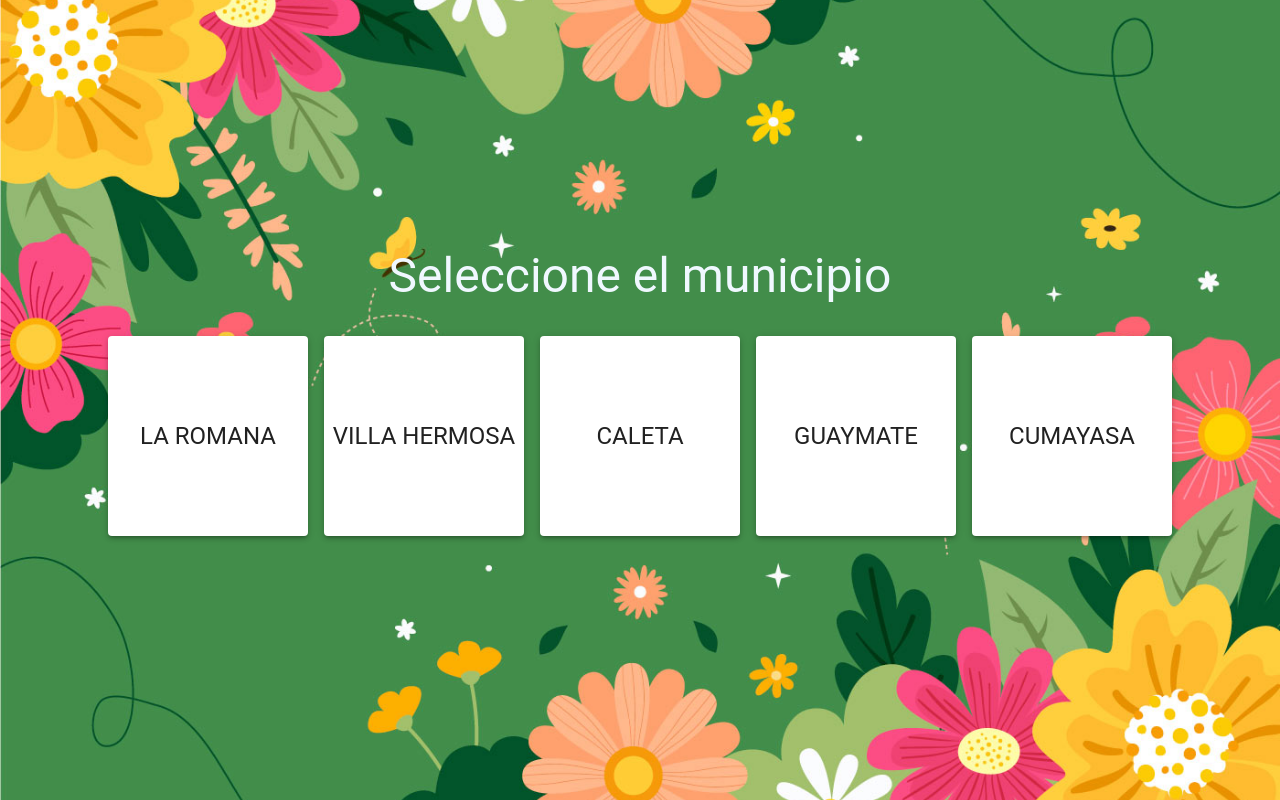
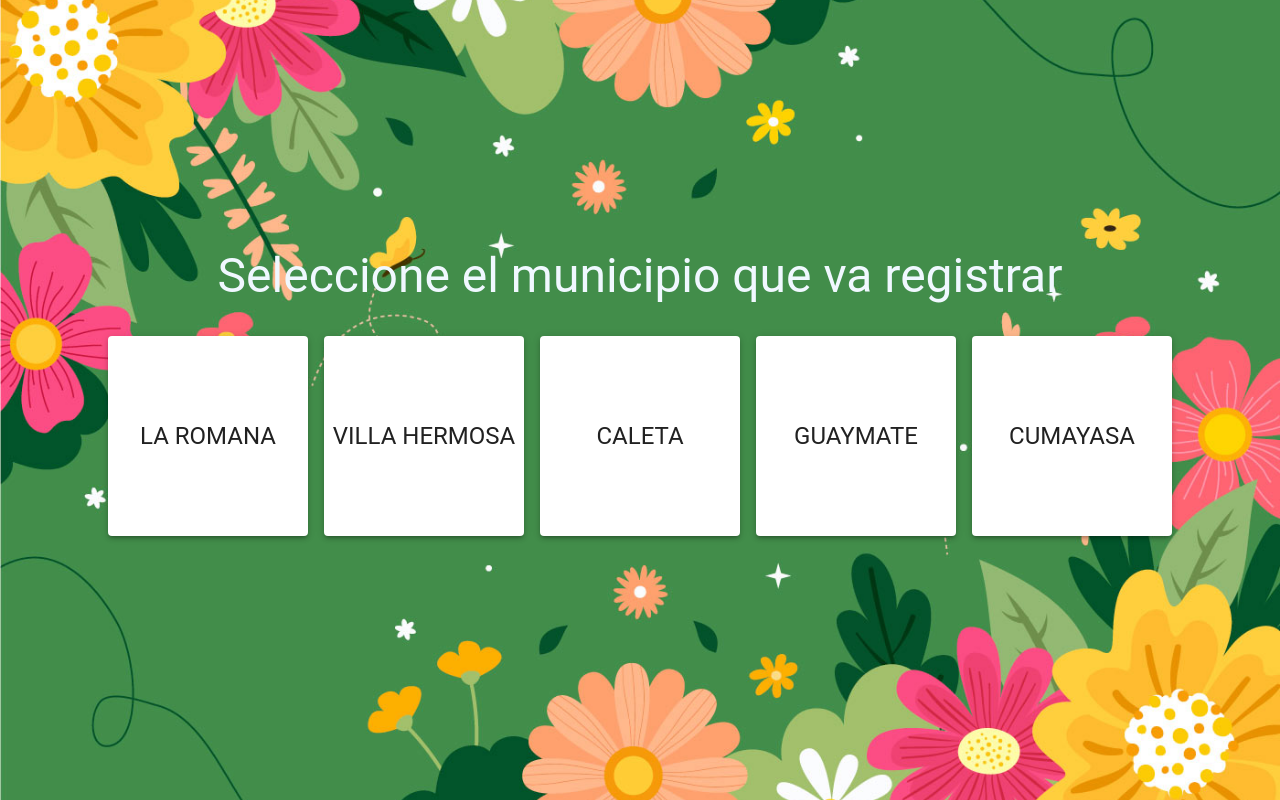
Before and after one commit to josuemadrigal/SorteoApp, a React (Vite) app: page / in a window 1280 px wide. Built offline with nearby package versions, Linux system fonts and the light colour scheme.

Commit message:
Update SelectMunicio.tsx

```diff
--- a/src/pages/Registros/SelectMunicio.tsx
+++ b/src/pages/Registros/SelectMunicio.tsx
@@ -27,7 +27,7 @@ const SelectMunicio = () => {
     >
       <Grid item>
         <Typography variant="h3" gutterBottom>
-          Seleccione el municipio
+          Seleccione el municipio que va registrar
         </Typography>
       </Grid>
       <Grid item container spacing={2} justifyContent="center">
```
